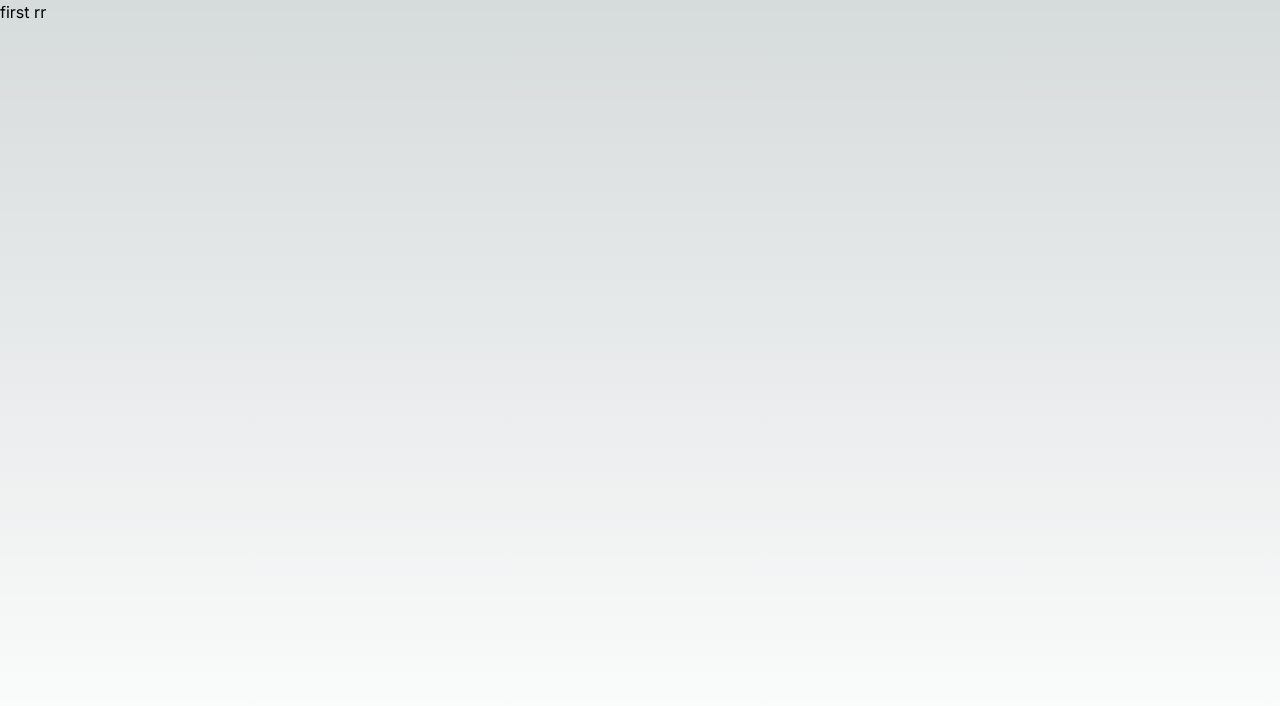
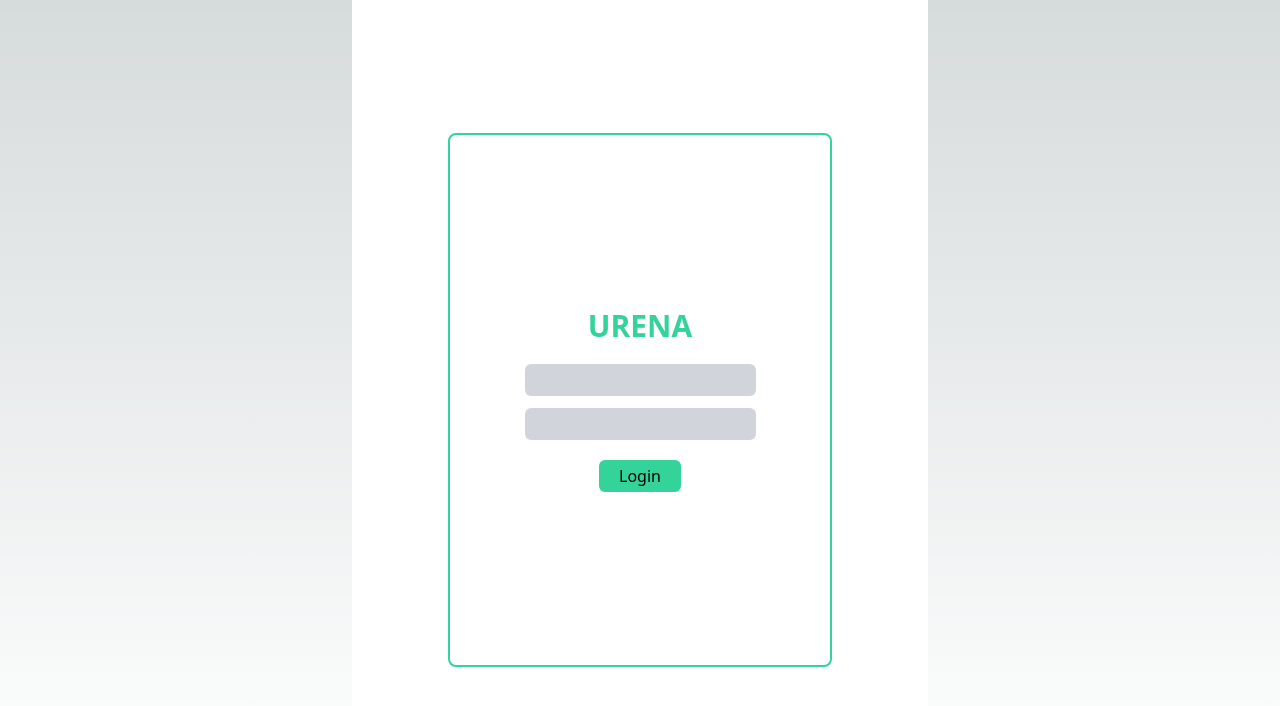
Before and after one commit to Imunury/URENA, a Next.js app: page / in a window 1280 px wide. Shown: the top 706 px of the page. Built offline with nearby package versions, Linux system fonts and the light colour scheme.

Commit message:
login layout

```diff
--- a/src/app/layout.tsx
+++ b/src/app/layout.tsx
@@ -16,7 +16,11 @@ export default function RootLayout({
 }) {
   return (
     <html lang="en">
-      <body className={inter.className}>{children}</body>
+      <body className='flex justify-center h-screen w-screen'>
+        <main className='h-full w-full max-w-xl bg-white'>
+          {children}
+        </main>
+      </body>
     </html>
   )
 }
--- a/src/app/page.tsx
+++ b/src/app/page.tsx
@@ -1,9 +1,16 @@
 const Home: React.FC = () => {
 
   return (
-    <main className='h-screen w-screen'>
-      <h1>first rr</h1>
-    </main>
+    <section className='h-full w-full flex justify-center items-center'>
+      <div className="border-solid border-2 border-emerald-400 rounded-lg w-2/3 h-2/3 flex flex-col justify-center items-center">
+        <h1 className="text-emerald-400 text-3xl font-bold">
+          URENA
+        </h1>
+        <input className="bg-gray-300 rounded-md mt-5 h-8" />
+        <input className="bg-gray-300 rounded-md mt-3 h-8" />
+        <button type="submit" className="bg-emerald-400 mt-5 px-5 py-1 rounded-md">Login</button>
+      </div>
+    </section>
   );
 };
 
```
